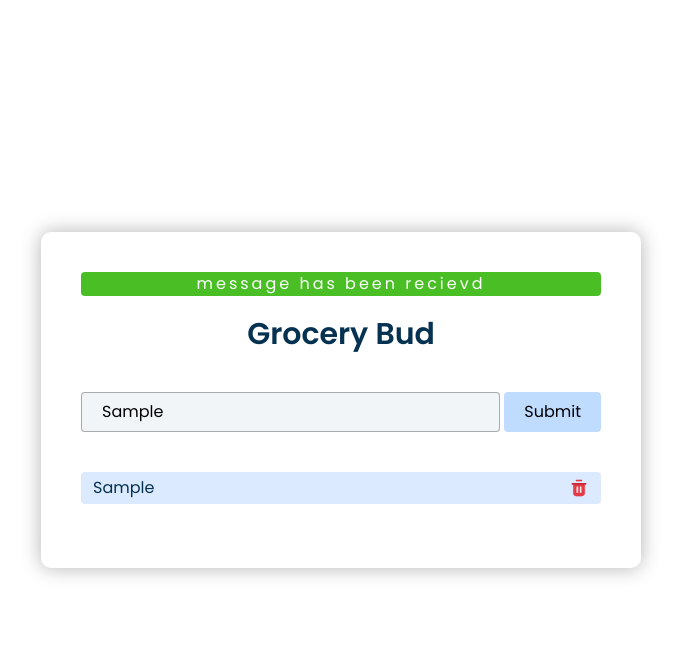
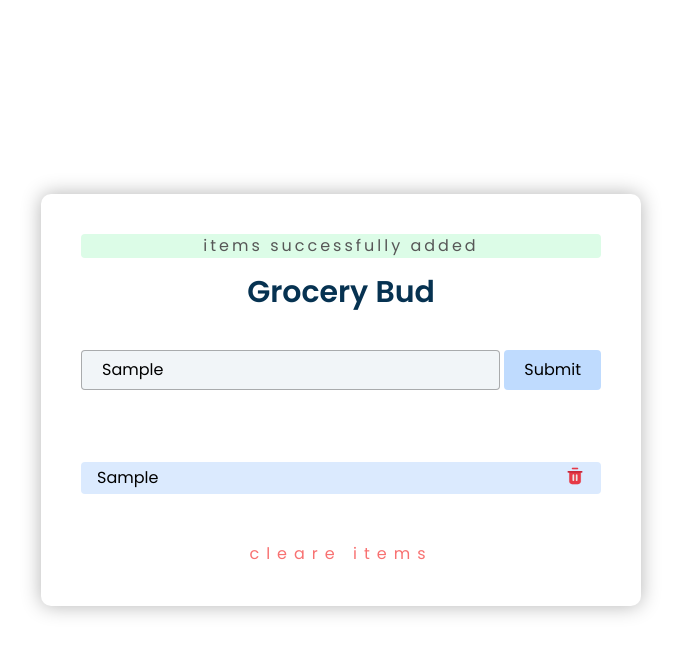
Before and after one commit to malay009-star/Grocery, a plain HTML site: page index.html in a window 1280 px wide. Both pictures are taken after typing "Sample" into the empty fields and a click on the button "Submit". Shown: the whole page, without its empty margins (299-980 px from the left). Drawn offline with nearby package versions, Linux system fonts and the light colour scheme; a web font is replaced by a local one.

Commit message:
we change grocery list

```diff
--- a/Assets/JS/main.js
+++ b/Assets/JS/main.js
@@ -1,32 +1,78 @@
 var error_msg = document.getElementById('error_msg');
+var groceryList = document.getElementById('groceryList');
+var all_item = document.getElementById('all_item');
+var Dell = document.getElementById('Dell');
+let cleare_item = document.getElementById('cleare_item');
+console.log(cleare_item);
+counter = 0;
 
-var input = document.getElementById('input');
+var userInput = document.getElementById('userInput');
+// console.log(userInput);
 
-var btn = document.getElementById('btn');
-console.log(btn);
+// btn info
+document.getElementById('btn').addEventListener('click', () => {
+    if (userInput.value === "") {
+        error_msg.innerHTML = "please enter an items";
+        error_msg.classList.add('bg-red-100');
+    } else {
+        error_msg.innerHTML = "items successfully added";
+        error_msg.classList.add('bg-green-100');
 
-var itemBox = document.getElementById('item-box');
+        // cleare item
+        cleare_item.innerHTML = 'cleare items';
+        cleare_item.classList.add('mt-10');
+        groceryList.classList.add('mt-10');
 
-var item = document.getElementById('item');
+        // create element and add classes
+        let div = document.createElement('div');
+        let del = div.classList.add('item_div' + counter);
 
-var Dell = document.getElementById('Dell');
+        let x = document.createElement('p');
+        div.classList.add('bg-blue-100');
+        div.classList.add('mt-6');
+        div.classList.add('px-4');
+        div.classList.add('py-1');
+        div.classList.add('rounded');
+        div.classList.add('flex');
+        div.classList.add('justify-between');
 
-function showItem() {
-    if (input.value === "") {
-        error_msg.textContent = 'please enter item';
-        error_msg.style.display = 'block';
-    } else {
-        error_msg.style.display = 'block';
-        error_msg.innerHTML = 'message has been recievd';
-        error_msg.style.background = '#49BE25';
-        error_msg.style.color = 'white';
-        item.innerHTML = input.value;
-        itemBox.style.display = 'block';
-        itemBox.style.display = 'flex';
+        x.classList.add('item' + counter);
+        value = userInput.value;
+        x.innerHTML = value;
+        div.appendChild(x);
+        groceryList.appendChild(div);
+
+        // for image
+        var img = new Image();
+        // Set the source of the image
+        img.src = "Assets/img/trash.png"
+        img.classList.add('item' + counter);
+        div.appendChild(img);
+        groceryList.appendChild(div);
+
+        // remove item oncling image
+        img.addEventListener('click', () => {
+                if (img.className === x.className) {
+                    // div.style.display = 'none';
+                    div.remove(del);
+                }
+            })
+            // counter
+        console.log(div);
+        counter++;
+
+        // clear item info
+        cleare_item.addEventListener('click', () => {
+            groceryList.innerHTML = '';
+            if (groceryList.innerHTML === '') {
+                error_msg.innerHTML = 'item has been deleted';
+                error_msg.classList.add('bg-red-200');
+                cleare_item.innerHTML = '';
+                cleare_item.classList.add('mt-0')
+            } else {
+                error_msg.innerHTML = 'item has been added';
+                error_msg.classList.add('bg-green-200');
+            }
+        })
     }
-}
-Dell.addEventListener('click', () => {
-    itemBox.style.display = 'none';
-    error_msg.style.display = 'none';
-    input.value = "";
 })
--- a/SASS/layout/_Grocery Bud.scss
+++ b/SASS/layout/_Grocery Bud.scss
@@ -2,19 +2,17 @@
         width: 90%;
         margin: auto;
         height: 100vh;
+        // background-color: red;
     }
 
     #box {
         width: 600px;
-        // height: 350px;
         border-radius: 10px;
         background-color: white;
         box-shadow: 0px 0px 20px 0px rgba($color: (#000000), $alpha: 0.3);
         #error_msg {
             color: rgb(87, 87, 87);
             letter-spacing: 3px;
-            display: none;
-            // color: rgb(139, 223, 139);
         }
         input {
             width: 420px;
@@ -29,10 +27,21 @@
         }
     }
 
-    #item-box {
-        display: none;
+    #groceryList {
+        // display: none;
         img {
+            width: 20px;
+            height: 20px;
             cursor: pointer;
+        }
+    }
+
+    #cleare_item {
+        // display: none;
+        letter-spacing: 7px;
+        cursor: pointer;
+        &:hover {
+            color: red;
         }
     }
 
@@ -51,10 +60,10 @@
     @include sm-mobile {
         #box {
             width: 370px;
-            text-align: left;
+            // text-align: left;
             #error_msg {
                 font-size: 12px;
-                text-align: left;
+                // text-align: left;
             }
             h1 {
                 font-size: 2rem;
--- a/index.html
+++ b/index.html
@@ -15,18 +15,26 @@
 
 <body>
     <section class="flex items-center justify-center" id="main_sec">
-        <div class="pb-16 pt-10 flex  justify-center flex-col px-10 text-center" id="box">
-            <p class="px-20 rounded bg-red-300" id="error_msg">Error message</p>
-            <h1 class="text-3xl font-semibold text-[#063251] pb-10 pt-5">Grocery Bud</h1>
+        <div class="py-10 flex  justify-center flex-col px-10 text-center" id="box">
+            <!-- error message -->
+            <p class="px-20 rounded" id="error_msg"></p>
+            <!-- heading -->
+            <h1 class="text-3xl font-semibold text-[#063251] pb-10 pt-4">Grocery Bud</h1>
+            <!-- input field -->
             <div class="flex">
-                <input class=" rounded py-1 pl-5" type="text" id="input" placeholder="Enter a value">
-                <button onclick="showItem()" class="px-5 py-2 ml-1 rounded bg-blue-200" id="btn">Submit</button>
+                <input class=" rounded py-1 pl-5" type="text" id="userInput" placeholder="Enter a value...........">
+                <button class="px-5 py-2 ml-1 rounded bg-blue-200" id="btn">Submit</button>
             </div>
-            <div class="text-left mt-10 flex justify-between items-center bg-blue-100 py-1 px-3 rounded" id="item-box">
-                <p class="text-[#063251]" id="item">item</p>
-                <img class="w-5 h-5" src="Assets/img/trash.png" alt="" id="Dell">
+            <!-- grocery box -->
+            <!-- <div class="all_item">
+                <p>all items</p>
+            </div> -->
+            <div class="text-left py-2 rounded" id="groceryList" data-index="dfd">
+
             </div>
-        </div>
+
+            <p class="rounded text-red-400" id="cleare_item"></p>
+
     </section>
 
     <script src="Assets/JS/main.js"></script>
```
Also changed, not shown: Assets/CSS/style.css, 1 other file.
